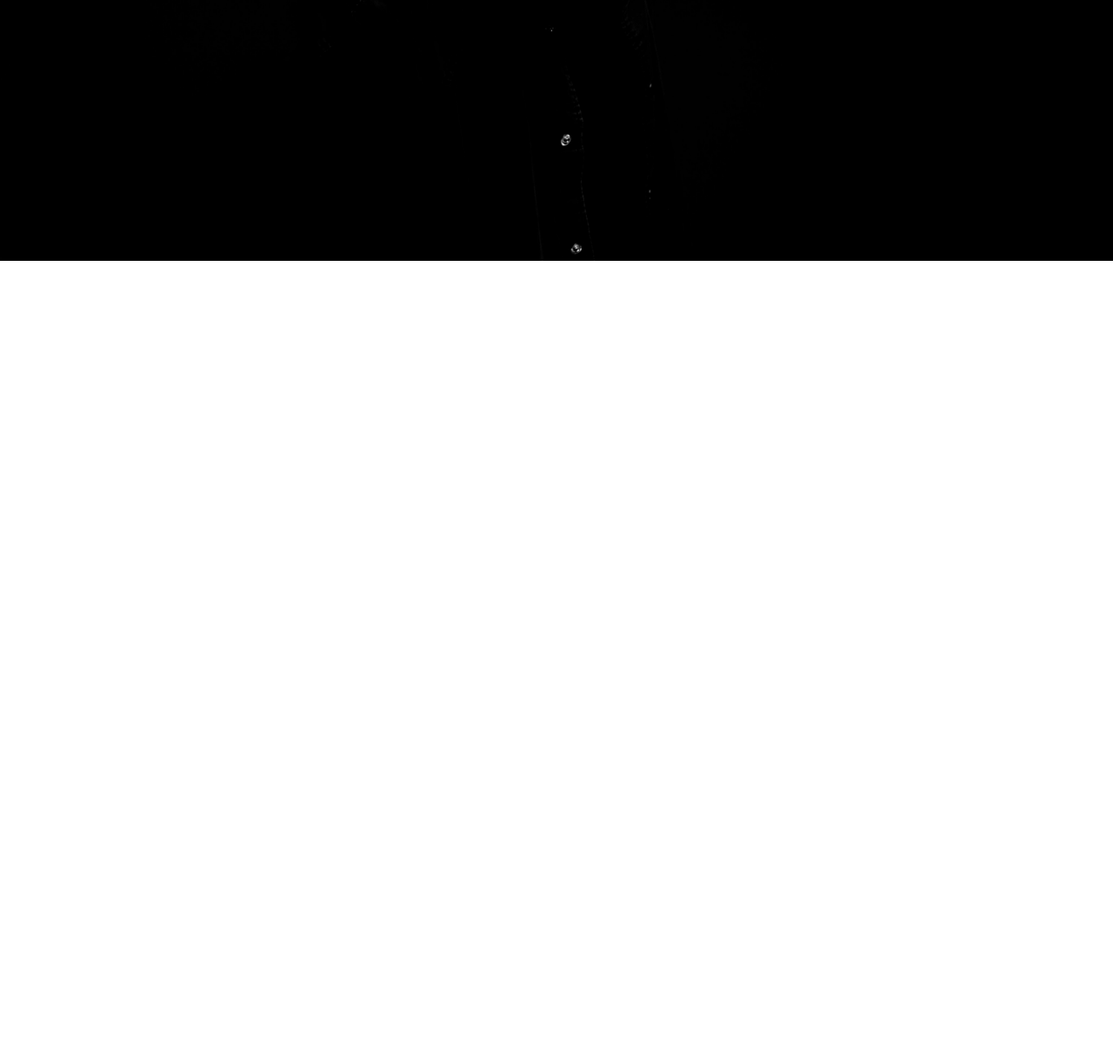
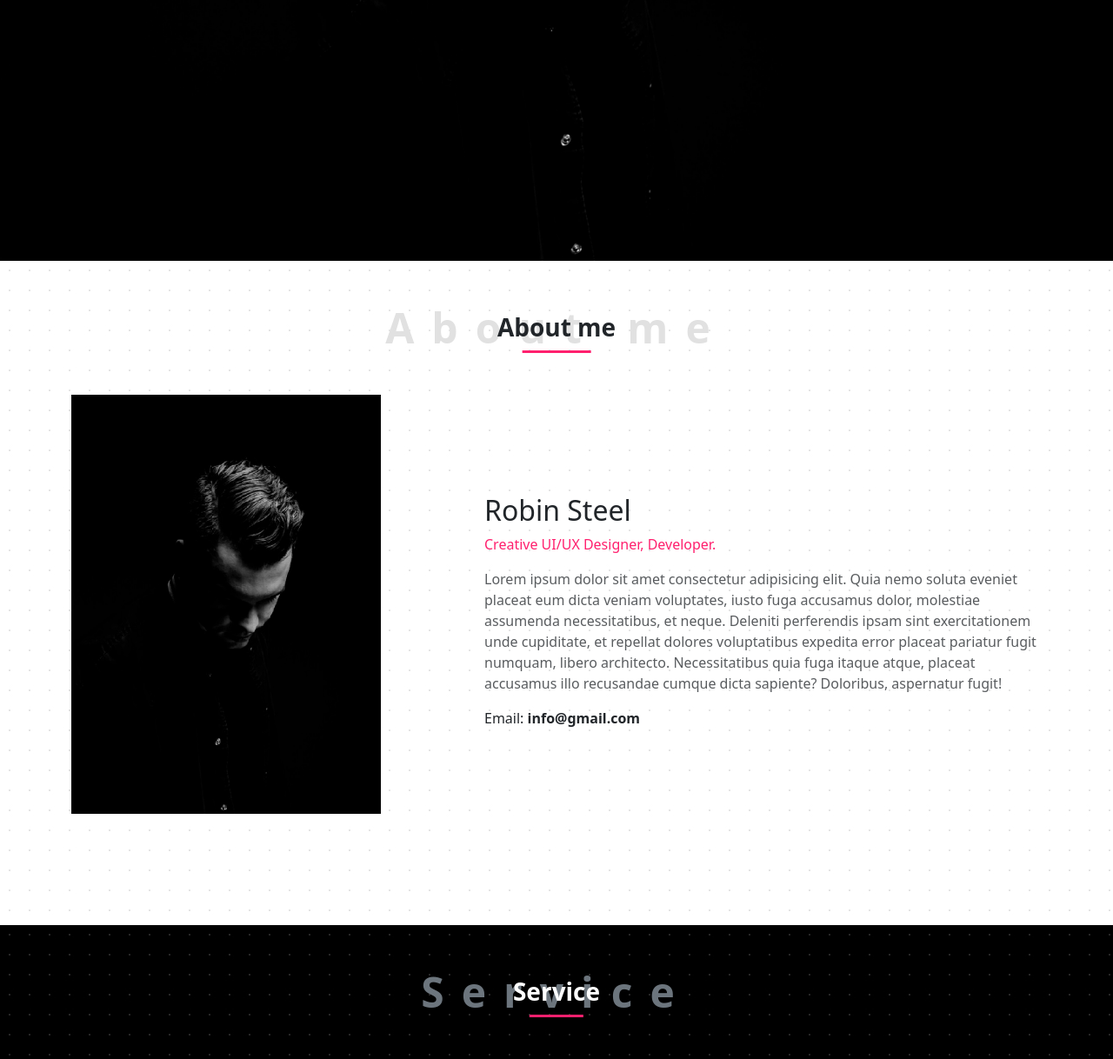
Before and after one commit to Shehab1001/Robin-Steel, a plain HTML site: page index.html in a window 1280 px wide. Shown: the part 500-1718 px from the top of the page at 87% size. Before the commit the page ends 800 px from the top, so only its background shows below. Drawn offline with Linux system fonts and the light colour scheme.

Commit message:
service section

```diff
--- a/css/style.css
+++ b/css/style.css
@@ -1,4 +1,5 @@
 /*GLOBAL*/
+
 
 :root{
     --main-color: #ff206e;
@@ -17,6 +18,21 @@ nav .nav-link:focus,nav .nav-link:hover {
     color: var(--main-color)
 }
 
+/*SHARED*/
+
+.icon {
+    width: 3rem;
+    height: 3rem;
+    border: 1px solid rgba(255, 255, 255, 0.3);
+    transition: all 0.5s;
+}
+
+.icon:hover {
+    border: 1px solid rgba(255, 255, 255, 1);
+}
+
+
+
 /*---HOME SECTION---*/
 
 #home{
@@ -30,15 +46,35 @@ nav .nav-link:focus,nav .nav-link:hover {
     text-decoration: none;
 }
 
-/*SHARED*/
 
-.icon {
-    width: 3rem;
-    height: 3rem;
-    border: 1px solid rgba(255, 255, 255, 0.3);
-    transition: all 0.5s;
+
+/*---ABOUT SECTION---*/
+
+#about {
+    background-image: url('/img/light_dot.jpg');
 }
 
-.icon:hover {
-    border: 1px solid rgba(255, 255, 255, 1);
+.section-header h2{
+    font-size: 3rem;
+    letter-spacing: 20px;
+    color: #e1e1e1;
 }
+
+.section-header h2::after{
+    content: "";
+    width: 20%;
+    height: 3px;
+    background-color: var(--main-color);
+    position: absolute;
+    bottom: 0;
+    left: 50%;
+    transform: translateX(-50%);
+}
+
+#about .row .title {
+    color: var(--main-color);
+}
+
+#service {
+    background-image: url('/img/dark_dot.jpg');
+}
--- a/index.html
+++ b/index.html
@@ -12,22 +12,22 @@
 <body>
 
     <!--START NAVBAR-->
-    <nav class="navbar navbar-expand-lg bg-transparent navbar-dark fixed-top">
+    <nav class="navbar navbar-expand-lg bg-dark navbar-dark fixed-top">
         <div class="container">
-          <a class="navbar-brand" href="#">ROBIN STEEL</a>
+          <a class="navbar-brand" href="#">ROBIN</a>
           <button class="navbar-toggler" type="button" data-bs-toggle="collapse" data-bs-target="#navbarSupportedContent" aria-controls="navbarSupportedContent" aria-expanded="false" aria-label="Toggle navigation">
             <span class="navbar-toggler-icon"></span>
           </button>
           <div class="collapse navbar-collapse" id="navbarSupportedContent">
             <ul class="navbar-nav ms-auto mb-2 mb-lg-0">
               <li class="nav-item">
-                <a class="nav-link active" aria-current="page" href="#">Home</a>
+                <a class="nav-link active" aria-current="page" href="#home">Home</a>
               </li>
               <li class="nav-item">
-                <a class="nav-link" href="#">About</a>
+                <a class="nav-link" href="#about">About</a>
               </li>
               <li class="nav-item">
-                <a class="nav-link" href="#">Service</a>
+                <a class="nav-link" href="#service">Service</a>
               </li>
               <li class="nav-item">
                 <a class="nav-link" href="#">Blog</a>
@@ -38,7 +38,7 @@
         </div>
       </nav>
 
-  <!--START NAVBAR-->
+  <!--END NAVBAR-->
 
     <!--START HEADER SECTION-->
 
@@ -60,8 +60,6 @@
                         <i class="fa-brands fa-linkedin-in"></i>
                     </div>
 
-
-
             </div>
             <a href="#">VIEW PORTFOLIO</a>
         </div>
@@ -69,6 +67,46 @@
 
     <!--END HEADER SECTION-->
 
+    <!--START ABOUT SECTION-->
+    <section id="about">
+        <div class="container py-5">
+            <div class="section-header d-flex align-items-center justify-content-center position-relative">
+                <h2 class="mb-0 position-relative fw-bold">About me</h2>
+                <h3 class="mb-0 position-absolute fw-bold">About me</h3>
+            </div>
+            <div class="row d-flex align-items-center justify-content-center py-5">
+                <div class="col-md-4">
+                    <figure>
+                        <img src="/img/me.jpg" class="w-100 mb-3">
+                    </figure>
+                </div>
+                <div class="col-md-7 offset-1">
+                    <h2>Robin Steel</h2>
+                    <p class="title">Creative UI/UX Designer, Developer.</p>
+                    <p class="text-muted">Lorem ipsum dolor sit amet consectetur adipisicing elit. Quia nemo soluta eveniet placeat eum dicta veniam voluptates, iusto fuga accusamus dolor, molestiae assumenda necessitatibus, et neque. Deleniti perferendis ipsam sint exercitationem unde cupiditate, et repellat dolores voluptatibus expedita error placeat pariatur fugit numquam, libero architecto. Necessitatibus quia fuga itaque atque, placeat accusamus illo recusandae cumque dicta sapiente? Doloribus, aspernatur fugit!</p>
+                    <p>Email: <a class="text-decoration-none text-dark fw-bold" href="mailto:info@gmail.com">info@gmail.com</a></p>
+                </div>
+            </div>
+        </div>
+
+
+    </section>
+
+    <!--END ABOUT SECTION-->
+
+
+
+    <!--START SERVICE SECTION-->
+    <section id="service">
+        <div class="container py-5">
+            <div class="section-header d-flex align-items-center justify-content-center position-relative">
+                <h2 class="mb-0 position-relative fw-bold text-secondary">Service</h2>
+                <h3 class="mb-0 position-absolute fw-bold text-white">Service</h3>
+            </div>
+        </div>
+
+    </section>
+    <!--END SERVICE SECTION-->
 
     <script src="js/bootstrap.bundle.min.js"></script>
 </body>
```
